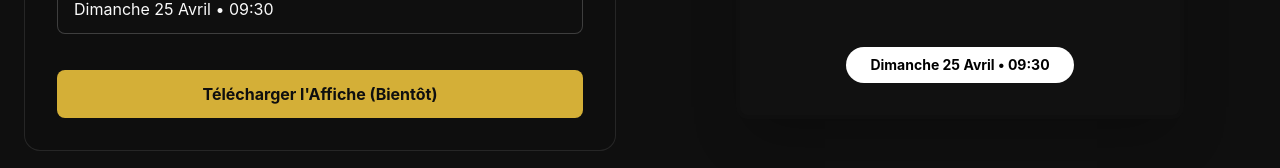
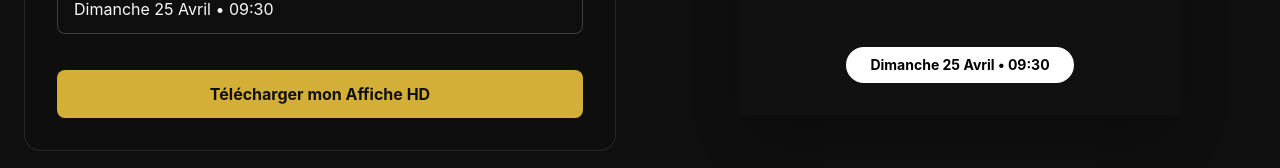
Before and after one commit to Kameni2000/plateforme-ministere, a Next.js app: page / in a window 1280 px wide. Shown: the part 891-1059 px from the top of the page. Built offline with nearby package versions, Linux system fonts and the light colour scheme.

Commit message:
GenerateurAffiche

```diff
--- a/composants/sections/GenerateurAffiche.tsx
+++ b/composants/sections/GenerateurAffiche.tsx
@@ -1,19 +1,46 @@
-"use client"; // Obligatoire car il y a de l'interactivité (on tape du texte)
+"use client";
 
-import { useState } from "react";
+import { useState, useRef } from "react";
+import html2canvas from "html2canvas";
 
 export default function GenerateurAffiche() {
-  // Nos variables qui vont stocker le texte tapé par l'utilisateur
   const [titre, setTitre] = useState("Culte de Célébration");
   const [orateur, setOrateur] = useState("Pasteur Yvan");
   const [date, setDate] = useState("Dimanche 25 Avril • 09:30");
 
+  // 1. Notre "viseur" pour l'appareil photo
+  const afficheRef = useRef<HTMLDivElement>(null);
+
+  // 2. La fonction magique de téléchargement
+  const telechargerVisuel = async () => {
+    if (!afficheRef.current) return;
+
+    try {
+      // On prend la "photo" de la zone ciblée
+      const canvas = await html2canvas(afficheRef.current, {
+        scale: 2, // Pour avoir une image en haute définition
+        backgroundColor: "#111111", // On force le fond sombre
+      });
+
+      // On convertit la photo en fichier PNG
+      const image = canvas.toDataURL("image/png");
+
+      // On simule un clic sur un lien de téléchargement
+      const lien = document.createElement("a");
+      lien.href = image;
+      lien.download = `ChurchHub-${titre.replace(/\s+/g, '-')}.png`; // Nom du fichier propre
+      lien.click();
+    } catch (erreur) {
+      console.error("Erreur lors de la capture :", erreur);
+      alert("Oups, impossible de générer l'image.");
+    }
+  };
+
   return (
     <div className="max-w-7xl mx-auto py-12 px-6">
-
       <div className="grid md:grid-cols-2 gap-12 items-start">
 
-        {/* LA COLONNE DE GAUCHE : LE FORMULAIRE */}
+        {/* COLONNE GAUCHE : FORMULAIRE */}
         <div className="bg-sombre/50 p-8 rounded-2xl border border-clair/10">
           <h2 className="text-2xl font-bold mb-6">Paramètres du visuel</h2>
 
@@ -48,22 +75,27 @@ export default function GenerateurAffiche() {
               />
             </div>
 
-            <button className="w-full mt-4 bg-or text-sombre font-bold py-3 rounded-lg hover:bg-or/90 transition-colors">
-              Télécharger l'Affiche (Bientôt)
+            {/* Le bouton déclenche maintenant la fonction au clic */}
+            <button
+              onClick={telechargerVisuel}
+              className="w-full mt-4 bg-or text-sombre font-bold py-3 rounded-lg hover:bg-or/90 transition-colors"
+            >
+              Télécharger mon Affiche HD
             </button>
           </div>
         </div>
 
-        {/* LA COLONNE DE DROITE : L'APERÇU EN DIRECT */}
+        {/* COLONNE DROITE : APERÇU EN DIRECT */}
         <div className="flex justify-center">
-          {/* La zone de l'affiche (Format carré pour Facebook/Instagram) */}
-          <div className="w-full max-w-md aspect-square bg-[#111] relative overflow-hidden rounded-xl border-4 border-sombre shadow-2xl flex flex-col justify-center items-center text-center p-8">
 
-            {/* Décoration dorée en arrière-plan */}
+          {/* On attache notre "viseur" (ref={afficheRef}) à cette zone précise */}
+          <div
+            ref={afficheRef}
+            className="w-full max-w-md aspect-square bg-[#111] relative overflow-hidden rounded-xl border-4 border-sombre shadow-2xl flex flex-col justify-center items-center text-center p-8"
+          >
             <div className="absolute top-0 left-0 w-full h-2 bg-or"></div>
             <div className="absolute -top-20 -right-20 w-40 h-40 bg-or/10 rounded-full blur-3xl"></div>
 
-            {/* Les textes générés en direct */}
             <h4 className="text-or font-bold tracking-widest text-sm uppercase mb-4">
               ChurchHub Présente
             </h4>
--- a/package.json
+++ b/package.json
@@ -9,6 +9,7 @@
     "lint": "eslint"
   },
   "dependencies": {
+    "html2canvas": "^1.4.1",
     "next": "16.2.4",
     "react": "19.2.4",
     "react-dom": "19.2.4"
```
Also changed, not shown: 1 other file (tests, documents, lock files or other folders).
